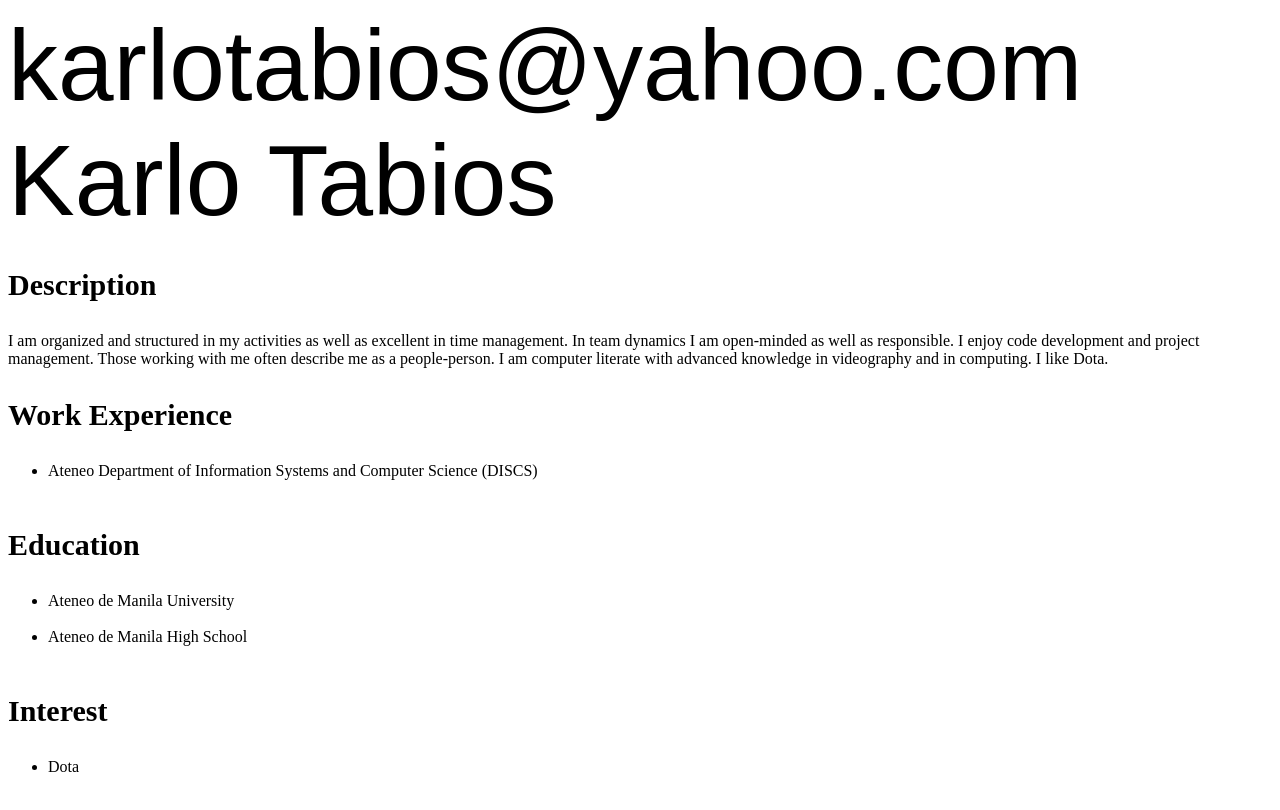
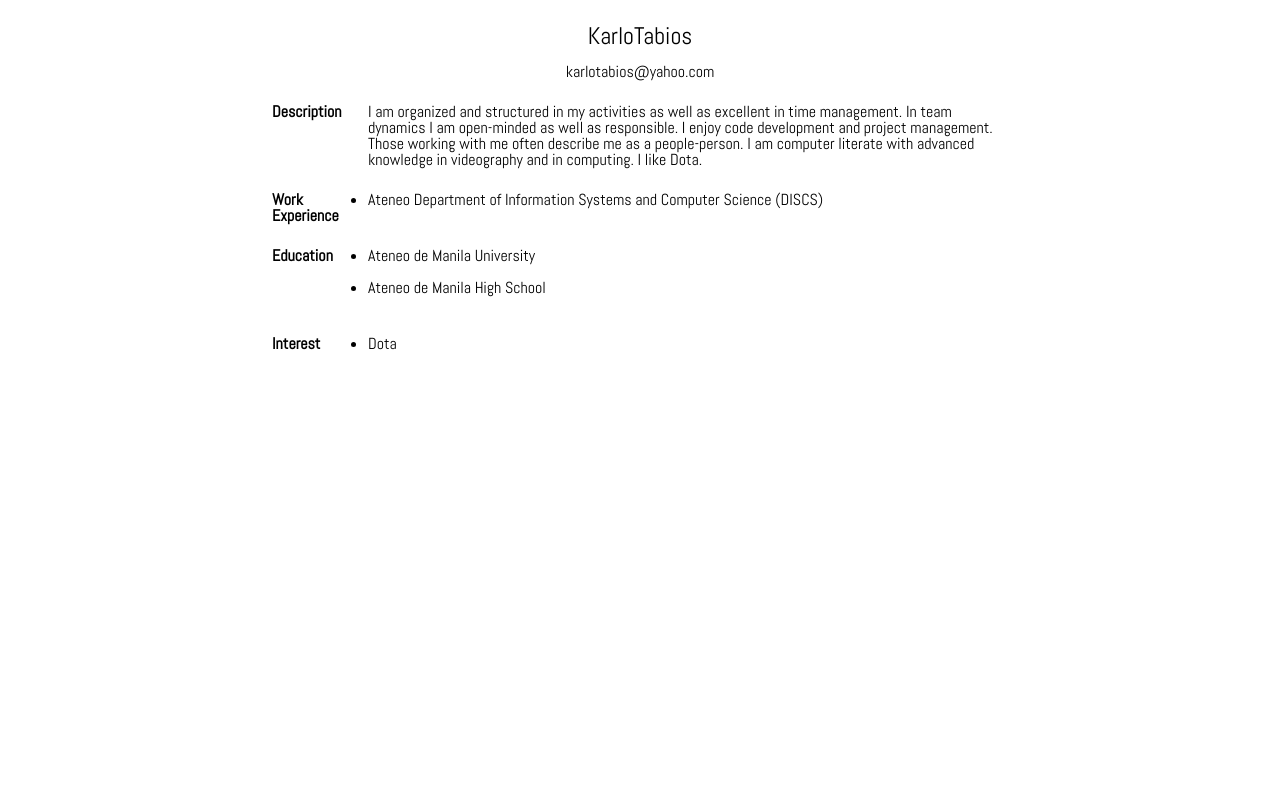
Before and after one commit to karlotabios/finalproject, a Django app: page / in a window 1280 px wide. After the commit the page ends 350 px from the top, so only its background shows below. Run offline with Django 3.2, Linux system fonts and the light colour scheme; data comes from the database, SQL or seed files in the repository.

Commit message:
v0.99: added some css

```diff
--- a/finalproject/cv_app/templates/cv_app/index.html
+++ b/finalproject/cv_app/templates/cv_app/index.html
@@ -1,55 +1,160 @@
-<html>
-   <head>
-       <title>
-           Login
-       </title>
+<!DOCTYPE html>
+<html lang="en">
 <style>
-            .head {
-                font-family: sans-serif;
-                font-size: 100px;
+
+html, body, div, span, object, iframe,
+h1, h2, h3, h4, h5, h6, p, blockquote, pre,
+abbr, address, cite, code,
+del, dfn, em, img, ins, kbd, q, samp,
+small, strong, sub, sup, var,
+b, i,
+dl, dt, dd, ol, ul, li,
+fieldset, form, label, legend,
+table, caption, tbody, tfoot, thead, tr, th, td,
+article, aside, canvas, details, figcaption, figure,
+footer, header, hgroup, menu, nav, section, summary,
+time, mark, audio, video {
+ margin:0;
+ padding:0;
+ border:0;
+ outline:0;
+ font-size:100%;
+ vertical-align:baseline;
+ background:transparent;
+ font-family: 'Abel';
+}
+body {
+ line-height:1;
+}
+article,aside,details,figcaption,figure,
+footer,header,hgroup,menu,nav,section {
+ display:block;
+}
+nav ul {
+ list-style:none;
+}
+blockquote, q {
+ quotes:none;
+}
+blockquote:before, blockquote:after,
+q:before, q:after {
+ content:'';
+ content:none;
+}
+a {
+ margin:0;
+ padding:0;
+ font-size:100%;
+ vertical-align:baseline;
+ background:transparent;
+ text-decoration: none;
+ color: black;
 }
 
-            p {
+body {
+    overflow-x: hidden;
+    display: flex;
+    flex-direction: column;
+    width: 100vw;
+    /*background-color:*/ red;
+}
+
+.name {
+    font-size:24px;
+}
+
+header, main {
+    margin-top: 24px;
+    display: flex;
+    width: 100vw;
+    /*background-color:*/ blue;
+}
+
+header {
+    flex-direction: column;
+    justify-content: center;
+    align-items: center;
+}
+
+main {
+    flex-direction: column;
+    justify-content: center;
+    align-items: center;
+    /*background-color:*/ yellow;
+}
+
+.row {
+    display: flex;
+    flex-direction: row;
+}
+
+.row p {
+    width: 48px;
     font-weight: bold;
-                font-size: 30px;
+    margin-right: 48px;
 }
+
+.row .card {
+    width: 50vw;
+    margin-bottom: 24px;
+}
+
 </style>
+<head>
+    <meta charset="utf-8">
+    <meta name="viewport" content="width=device-width" initial-scale="1.0">
+    <link rel="stylesheet" href="style/main.css">
+    <link href="https://fonts.googleapis.com/css?family=Abel|Fjalla+One" rel="stylesheet">
+    <title>CS 179.2</title>
 </head>
 <body>
-        <section class=head>
-                {{persons.0.email}}
+        <header>
+                <div class="name">{{persons.0.firstName}}{{persons.0.lastName}}</div>
                 </br>
-                {{persons.0.firstName}}
-                {{persons.0.lastName}}
-        </section>
-        <section class=body>
+                <div class="email">{{persons.0.email}}</div>
+        </header>
+        <main>
+                <div class="row">
                     <p>Description</p>
-                {{persons.0.description}}
+                    <div class="card">{{persons.0.description}}</div>
+                </div>
 
+                <div class="row">
                     <p>Work Experience</p>
+                        <div class="card">
                             <ul>
                             {% for icon in workExperience %}
                                 <li>{{icon.company}}</li>
                             </br>
                             {% endfor %}
+                        </div>
                     </ul>
+                </div>
 
+                <div class="row">
                     <p>Education</p>
+                        <div class="card">
                             <ul>
                             {% for icon in education %}
                                 <li>{{icon.school}}</li>
                             </br>
                             {% endfor %}
+                        </div>
                     </ul>
+                </div>
 
+                <div class="row">
                     <p>Interest</p>
+                        <div class="card">
                             <ul>
                             {% for icon in interest %}
                                 <li>{{icon.interest}}</li>
                             </br>
                             {% endfor %}
+                        </div>
                     </ul>
+                </div>
 
-        </section>
+        </main>
 </body>
 </html>
```
Lines whose indentation alone changed are shown as unchanged.
